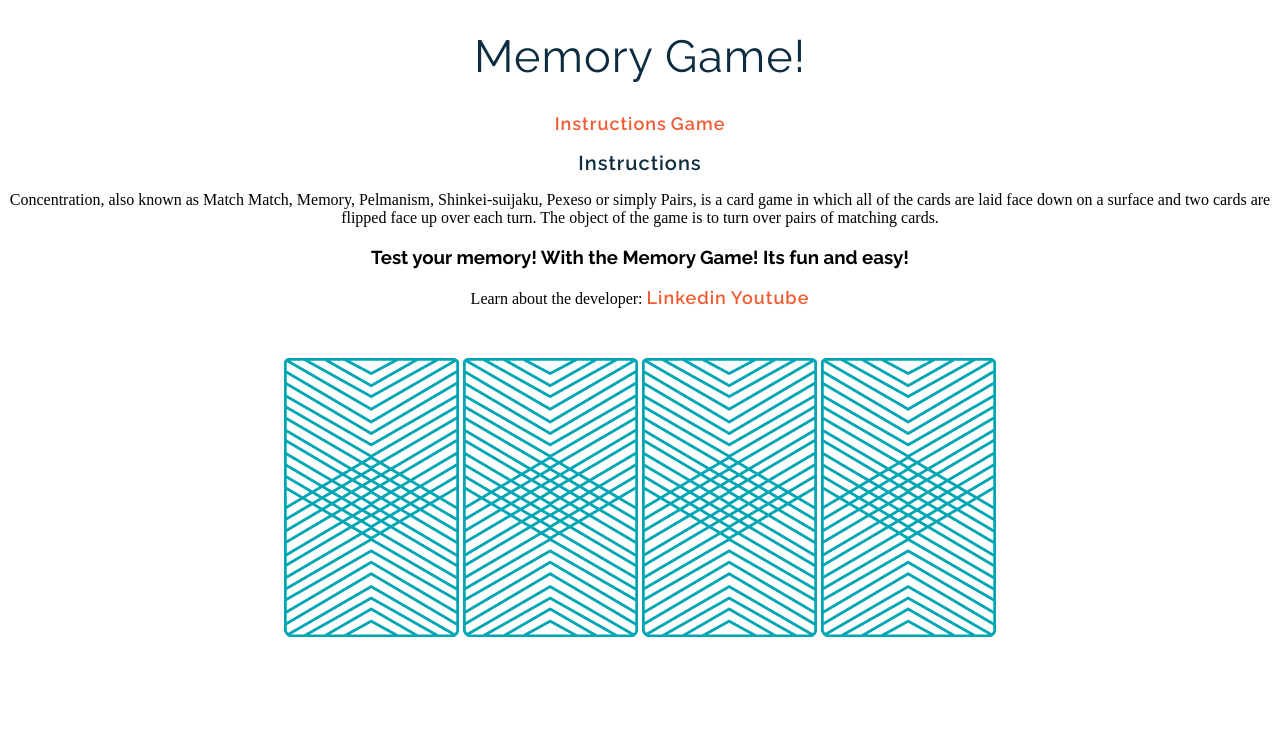
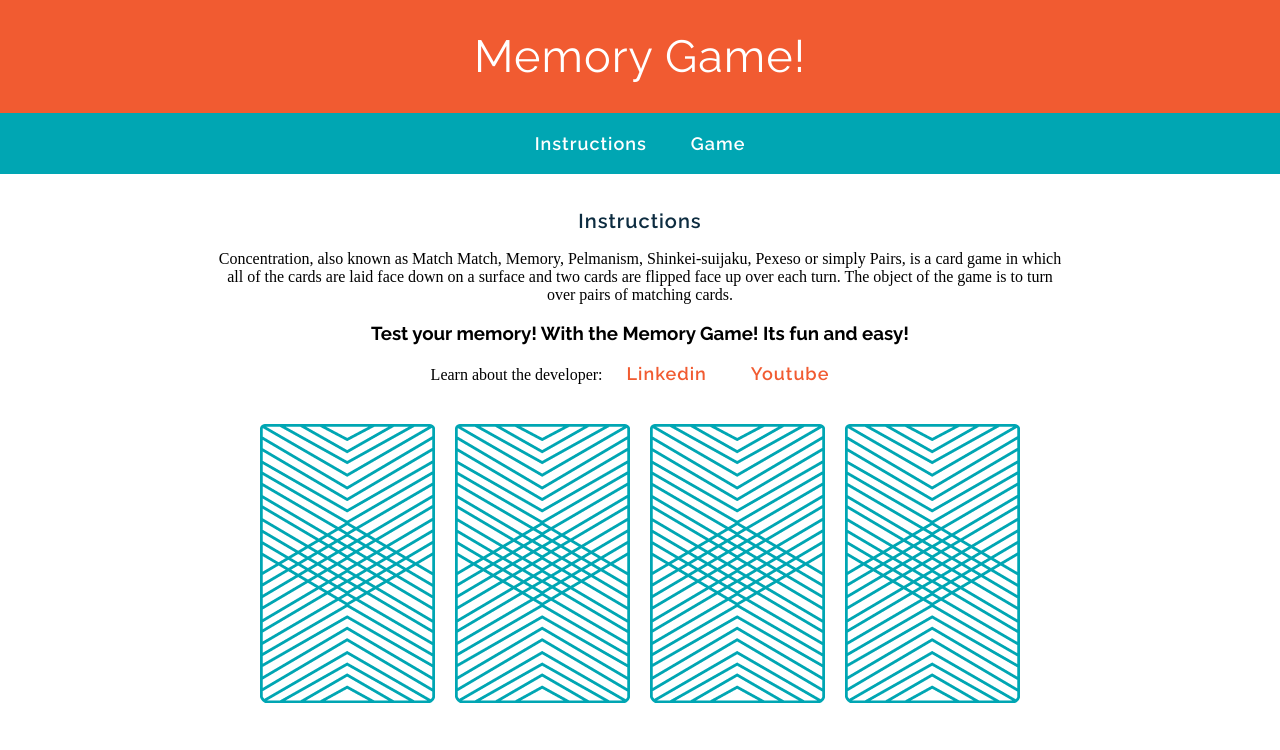
Before and after one commit to RyanBranco/wdi-fundamentals-memorygame, a plain HTML site: page memory_game/index.html in a window 1280 px wide. Drawn offline with Linux system fonts and the light colour scheme; a web font is replaced by a local one.

Commit message:
changes to HTML and CSS files for the memory game

```diff
--- a/memory_game/CSS/style.css
+++ b/memory_game/CSS/style.css
@@ -7,7 +7,8 @@ h1 {
     font-weight: 400;
     font-size: 45px;
     letter-spacing: 1px;
-    color: #0d2c40;
+    color: #FFFFFF;
+    margin: 0;
 }
 
 h2 {
@@ -37,8 +38,38 @@ p {
 a {
     text-decoration: none;
     font-family: "Raleway";
-    color: #F15B31;
+    color: #FFFFFF;
     letter-spacing: 1px;
     font-weight: 600;
     font-size: 18px;
+    margin: 20px;
 }
+
+header {
+    background-color: #F15B31;
+    color: #FFFFFF;
+    padding: 30px 20px 30px 20px;
+}
+
+body {
+    margin: 0;
+}
+
+nav {
+    background-color: #00A6B3;
+    color: #FFFFFF;
+    padding: 20px
+}
+
+span a {
+    color: #F15B31;
+}
+
+main {
+    width: 850px;
+    margin: 35px auto;
+}
+
+img {
+    margin: 40px 8px;
+}
--- a/memory_game/index.html
+++ b/memory_game/index.html
@@ -8,21 +8,24 @@
     <body>
         <header>
             <h1>Memory Game!</h1>
+        </header>
+        <nav>
             <a href="#">Instructions</a>
             <a href="#">Game</a>
+        </nav>
+        <main>
             <h2>Instructions</h2>
             <p>Concentration, also known as Match Match, Memory, Pelmanism, Shinkei-suijaku, Pexeso or simply Pairs, is a card game in which all of the cards are laid face down on a surface and two cards are flipped face up over each turn. The object of the game is to turn over pairs of matching cards.</p>
             <h3>Test your memory! With the Memory Game! Its fun and easy!</h3>
             <span id="developer"> Learn about the developer: </span>
             <span><a href="https://www.linkedin.com/in/ryan-branco-12b7b9197/">Linkedin</a></span>
             <span><a href="https://www.youtube.com/channel/UC3FNUGdMgWed-kwMaVrjdhQ?view_as=subscriber">Youtube</a></span>
-        </header>
             <div>
                 <img src="images/back.png" alt="Queen of Diamonds">
                 <img src="images/back.png" alt="Queen of Hearts">
                 <img src="images/back.png" alt="King of Diamonds">
                 <img src="images/back.png" alt="King of Hearts">
             </div>
+        </main>
     </body>
-
 </html>
```
Lines whose indentation alone changed are shown as unchanged.
